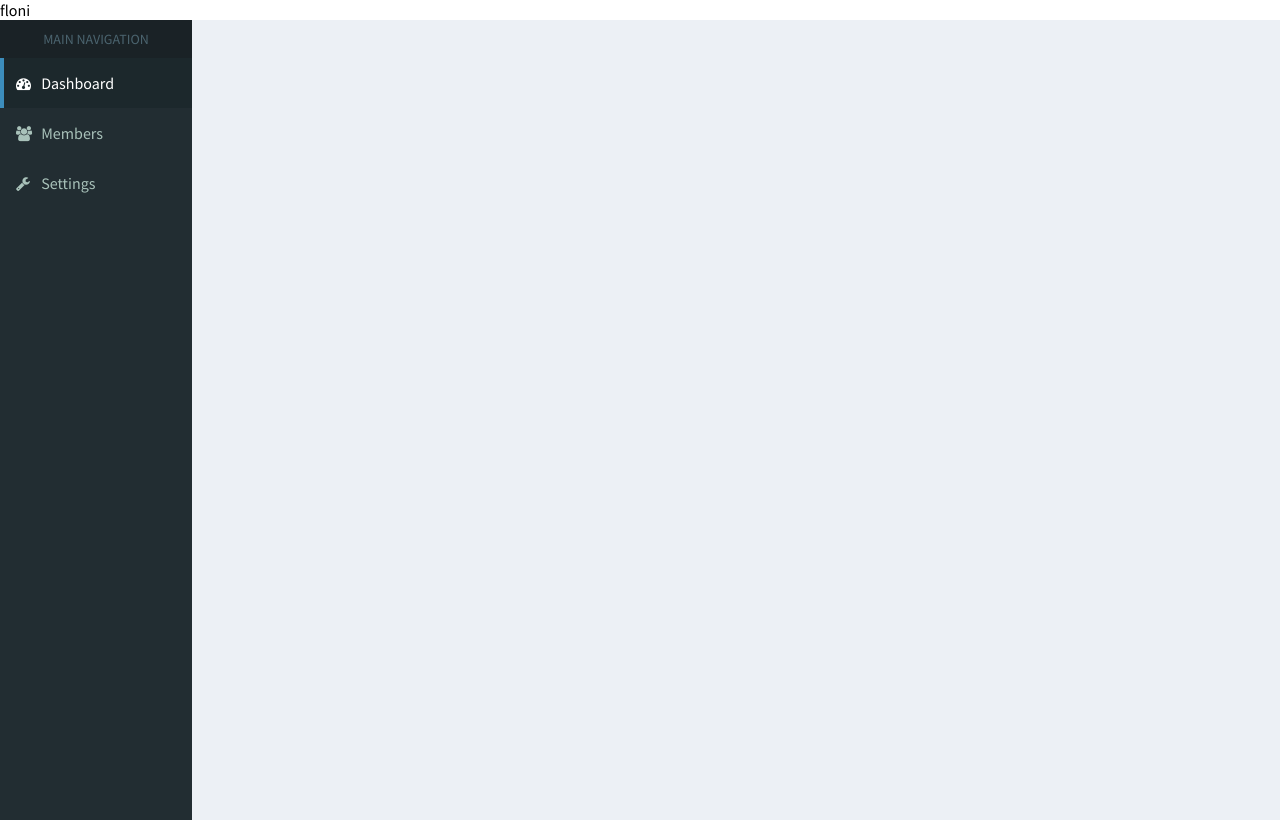
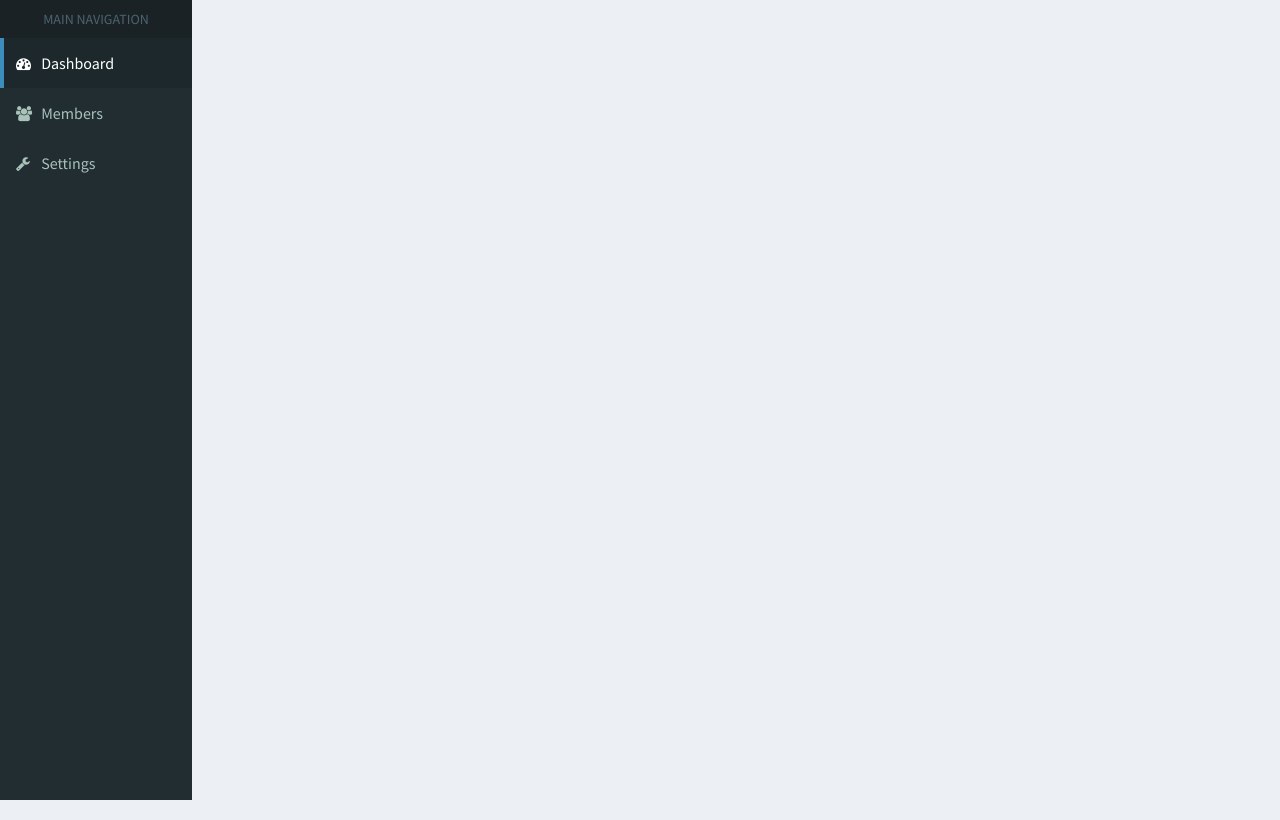
Before and after one commit to blinnagavci/efitness, a PHP site: page / in a window 1280 px wide. Run offline with PHP 8.4, Linux system fonts and the light colour scheme; some libraries are stand-ins or nearby versions.

Commit message:
Ndryshim final

```diff
--- /dev/null
+++ b/front/inc/css/less-parts/mixins.css
@@ -0,0 +1 @@
+/*# sourceMappingURL=mixins.css.map */
--- a/front/index.php
+++ b/front/index.php
@@ -1,4 +1,3 @@
-floni
 <?php require('parts/header.php'); ?>
 <div class="left-content">
     <div class="main-left">
```
Also changed, not shown: 5 other files.
